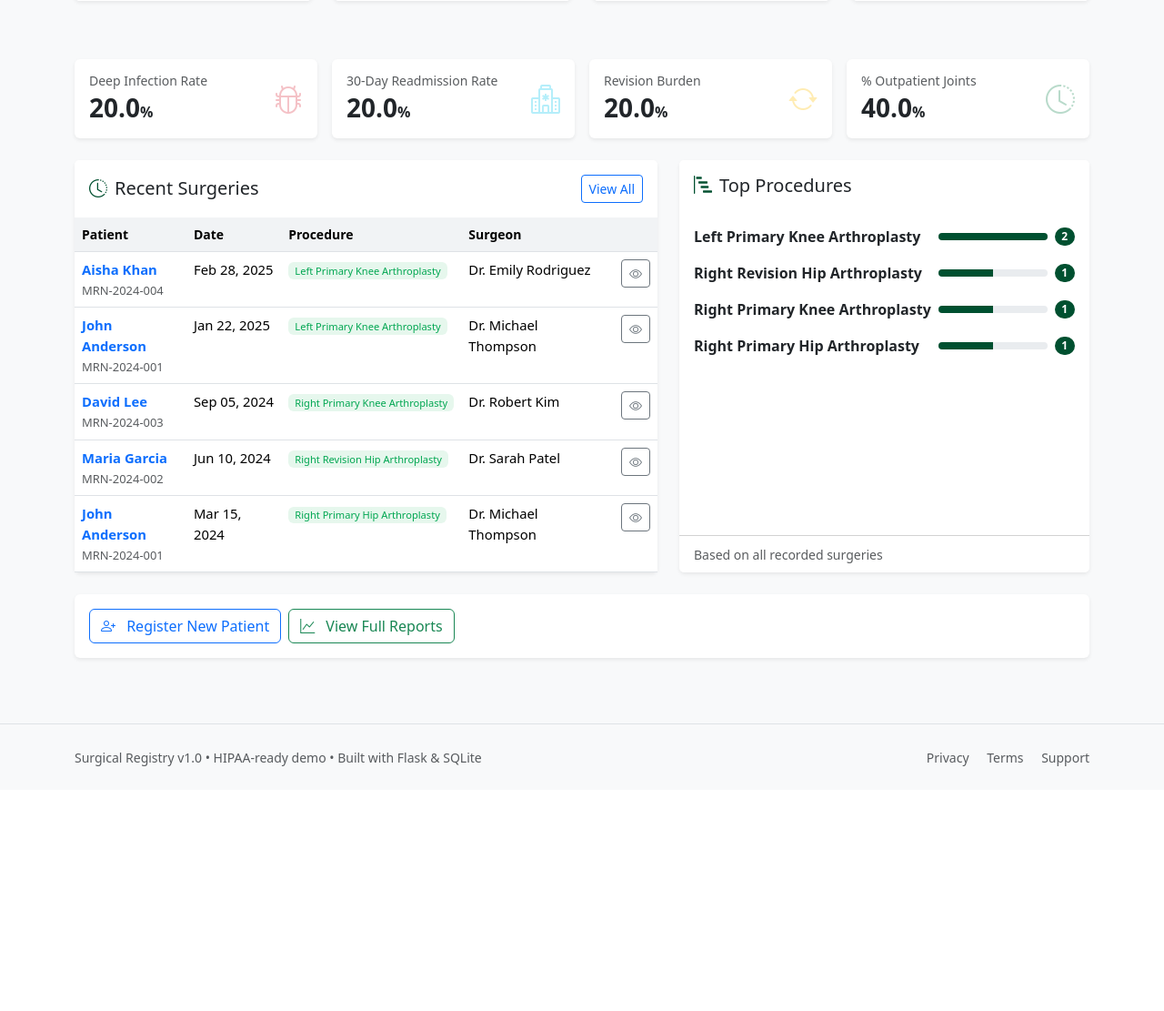
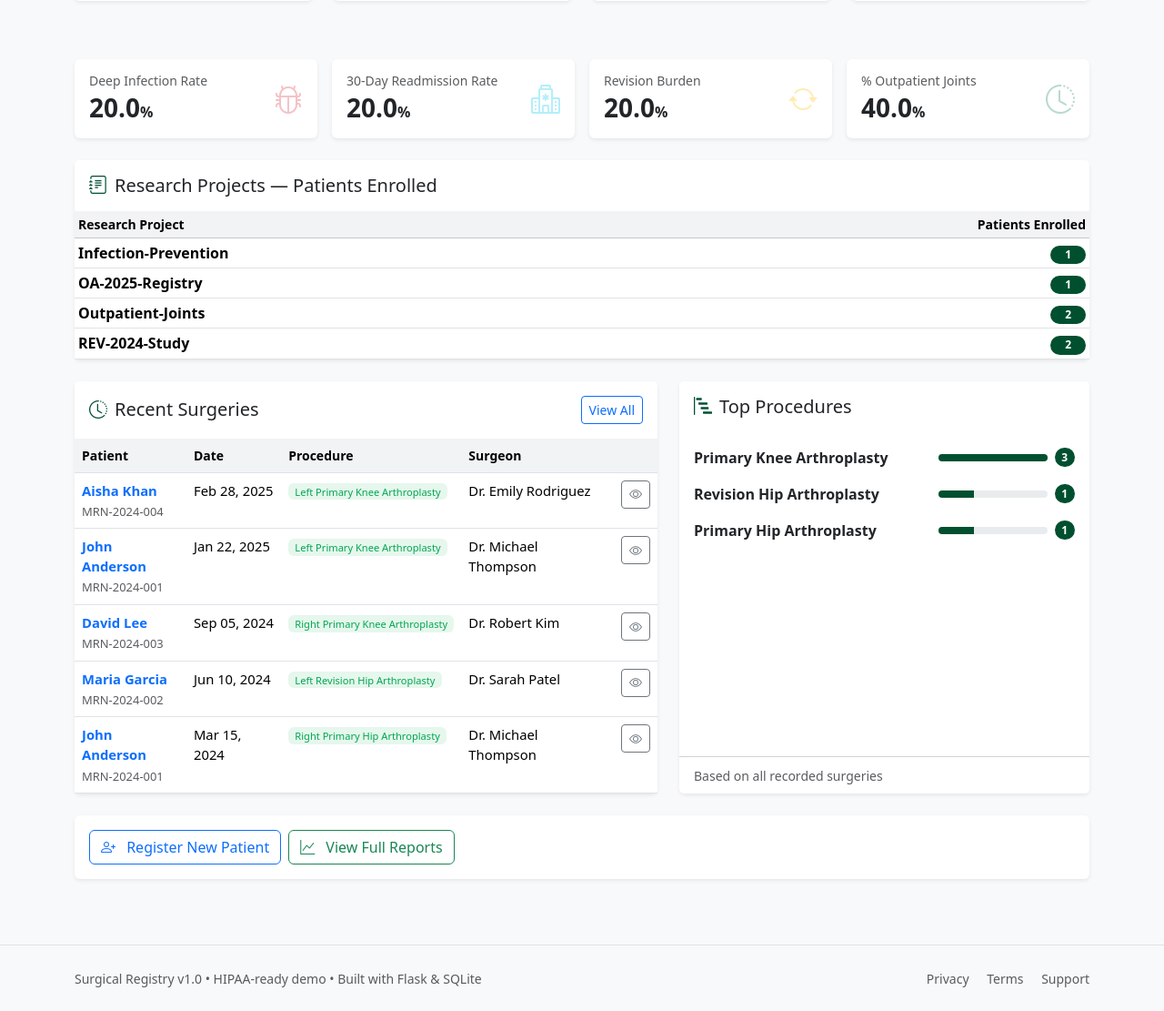
Before and after one commit to echo11dev/surgical-registry, a Flask app: page / in a window 1280 px wide. Shown: the part 347-1458 px from the top of the page at 91% size. Before the commit the page ends 1189 px from the top, so only its background shows below. Run offline with Flask 3, Linux system fonts and the light colour scheme; data comes from the database, SQL or seed files in the repository.

Commit message:
Add files via upload

```diff
--- a/app.py
+++ b/app.py
@@ -209,24 +209,24 @@ def get_or_create_procedure_type(side, joint, surgery_type, primary_type=None):
     if surgery_type == 'Primary' and primary_type:
         if joint == 'Hip':
             if primary_type == 'Total':
-                name = f"{side} Total Hip Arthroplasty"
+                name = "Total Hip Arthroplasty"
             elif primary_type == 'Partial':
-                name = f"{side} Hip Hemiarthroplasty"
+                name = "Hip Hemiarthroplasty"
         elif joint == 'Knee':
             if primary_type == 'Total':
-                name = f"{side} Total Knee Arthroplasty"
+                name = "Total Knee Arthroplasty"
             elif primary_type == 'Partial':
-                name = f"{side} Unicompartmental Knee Arthroplasty"
+                name = "Unicompartmental Knee Arthroplasty"
     else:
-        # Revision or fallback
-        name = f"{side} {surgery_type} {joint} Arthroplasty"
+        # Revision or fallback - store base without side
+        name = f"{surgery_type} {joint} Arthroplasty"
     if not name:
         return None
     pt = ProcedureType.query.filter_by(name=name).first()
     if not pt:
         pt = ProcedureType(name=name)
         db.session.add(pt)
-        db.session.flush()  # get id without full commit yet
+        db.session.flush()
     return pt
 
 
@@ -268,16 +268,12 @@ def seed_initial_data():
         db.session.add(Gender(name=g))
 
     procedure_types = [
-        'Left Total Hip Arthroplasty',
-        'Right Total Hip Arthroplasty',
-        'Left Total Knee Arthroplasty',
-        'Right Total Knee Arthroplasty',
-        'Left Hip Hemiarthroplasty',
-        'Right Hip Hemiarthroplasty',
-        'Left Unicompartmental Knee Arthroplasty',
-        'Right Unicompartmental Knee Arthroplasty',
-        'Left Revision Hip Arthroplasty',
-        'Right Revision Knee Arthroplasty'
+        'Total Hip Arthroplasty',
+        'Total Knee Arthroplasty',
+        'Hip Hemiarthroplasty',
+        'Unicompartmental Knee Arthroplasty',
+        'Revision Hip Arthroplasty',
+        'Revision Knee Arthroplasty'
     ]
     for pt in procedure_types:
         db.session.add(ProcedureType(name=pt))
@@ -587,6 +583,18 @@ def dashboard():
 
     lookups = get_all_lookups()
 
+    # Research Projects enrollment (unique patients per project)
+    research_enrollment = db.session.query(
+        ResearchProject.name,
+        db.func.count(db.distinct(Patient.id)).label('patient_count')
+    ).join(
+        surgery_research_projects, ResearchProject.id == surgery_research_projects.c.research_project_id
+    ).join(
+        Surgery, Surgery.id == surgery_research_projects.c.surgery_id
+    ).join(
+        Patient, Patient.id == Surgery.patient_id
+    ).group_by(ResearchProject.name).order_by(ResearchProject.name).all()
+
     # Complication & Outcome Metrics
     all_surgeries = Surgery.query.all()
     total_surgeries = len(all_surgeries)
@@ -635,7 +643,8 @@ def dashboard():
                           stats=stats,
                           recent_surgeries=recent_surgeries,
                           top_procedures=top_procedures,
-                          lookups=lookups)
+                          lookups=lookups,
+                          research_enrollment=research_enrollment)
 
 # ---------- PATIENTS ----------
 @app.route('/patients')
--- a/templates/index.html
+++ b/templates/index.html
@@ -143,6 +143,41 @@
     </div>
 </div>
 
+<!-- Research Projects Enrollment -->
+{% if research_enrollment %}
+<div class="row g-4 mb-4">
+    <div class="col-12">
+        <div class="card">
+            <div class="card-header bg-white border-0 py-3">
+                <h5 class="mb-0"><i class="bi bi-journal-text me-2 text-primary"></i>Research Projects — Patients Enrolled</h5>
+            </div>
+            <div class="card-body p-0">
+                <div class="table-responsive">
+                    <table class="table table-sm table-hover mb-0">
+                        <thead class="table-light">
+                            <tr>
+                                <th>Research Project</th>
+                                <th class="text-end">Patients Enrolled</th>
+                            </tr>
+                        </thead>
+                        <tbody>
+                            {% for name, count in research_enrollment %}
+                            <tr>
+                                <td><strong>{{ name }}</strong></td>
+                                <td class="text-end">
+                                    <span class="badge bg-primary rounded-pill px-3">{{ count }}</span>
+                                </td>
+                            </tr>
+                            {% endfor %}
+                        </tbody>
+                    </table>
+                </div>
+            </div>
+        </div>
+    </div>
+</div>
+{% endif %}
+
 <div class="row g-4">
     <!-- Recent Surgeries -->
     <div class="col-lg-7">
@@ -176,7 +211,9 @@
                                 <td>{{ surgery.surgery_date.strftime('%b %d, %Y') }}</td>
                                 <td>
                                     {% if surgery.procedure_type %}
-                                        <span class="badge badge-procedure">{{ surgery.procedure_type.name }}</span>
+                                        <span class="badge badge-procedure">
+                                            {% if surgery.side %}{{ surgery.side }} {% endif %}{{ surgery.procedure_type.name }}
+                                        </span>
                                     {% else %}
                                         <span class="text-muted">—</span>
                                     {% endif %}
--- a/templates/patient_detail.html
+++ b/templates/patient_detail.html
@@ -81,7 +81,9 @@
                     </td>
                     <td>
                         {% if surgery.procedure_type %}
-                            <span class="badge badge-procedure">{{ surgery.procedure_type.name }}</span>
+                            <span class="badge badge-procedure">
+                                {% if surgery.side %}{{ surgery.side }} {% endif %}{{ surgery.procedure_type.name }}
+                            </span>
                         {% else %}
                             <span class="text-muted">—</span>
                         {% endif %}
--- a/templates/surgery_detail.html
+++ b/templates/surgery_detail.html
@@ -18,7 +18,9 @@
         <div class="row">
             <div class="col-md-8">
                 <div class="d-flex align-items-center mb-2">
-                    <h3 class="mb-0 me-3">{{ surgery.procedure_type.name if surgery.procedure_type else 'Surgical Procedure' }}</h3>
+                    <h3 class="mb-0 me-3">
+                        {% if surgery.side %}{{ surgery.side }} {% endif %}{{ surgery.procedure_type.name if surgery.procedure_type else 'Surgical Procedure' }}
+                    </h3>
                     <span class="badge bg-primary fs-6">{{ surgery.surgery_date.strftime('%B %d, %Y') }}</span>
                 </div>
                 <div class="text-muted">
```
